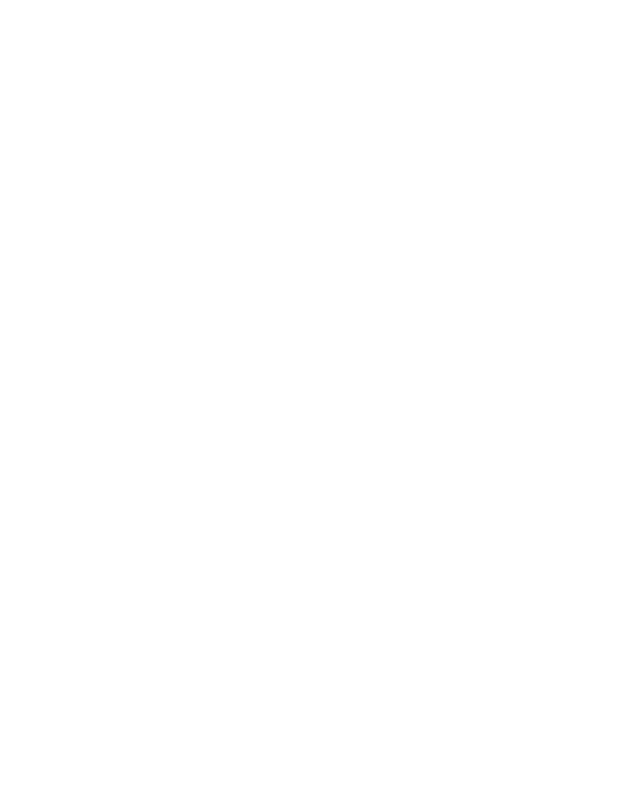
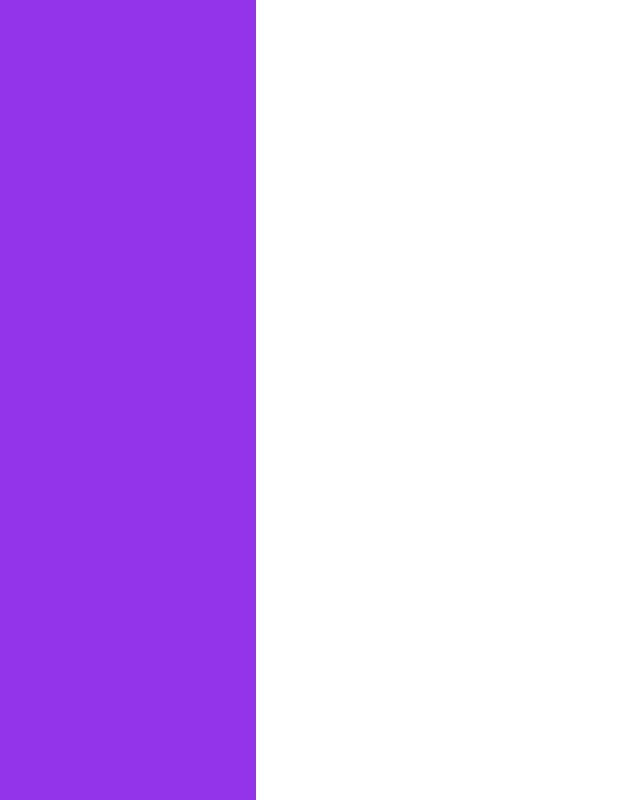
Before and after one commit to kaiotosto/admin-dashboard, a plain HTML site: page index.html in a window 1280 px wide. Shown: the whole page, without its empty margins (0-640 px from the left). Drawn offline with Linux system fonts and the light colour scheme.

Commit message:
add layout

```diff
--- a/index.html
+++ b/index.html
@@ -1,12 +1,16 @@
 <!DOCTYPE html>
 <html lang="en">
-<head>
-    <meta charset="UTF-8">
-    <meta name="viewport" content="width=device-width, initial-scale=1.0">
-    <link rel="stylesheet" href="style.css">
-    <title>Admin Dashboard</title>
-</head>
-<body>
-
-</body>
+	<head>
+		<meta charset="UTF-8" />
+		<meta name="viewport" content="width=device-width, initial-scale=1.0" />
+		<link rel="stylesheet" href="style.css" />
+		<title>Admin Dashboard</title>
+	</head>
+	<body>
+		<div class="container">
+			<div class="sidebar"></div>
+			<div class="header"></div>
+			<div class="content"></div>
+		</div>
+	</body>
 </html>
--- a/style.css
+++ b/style.css
@@ -0,0 +1,27 @@
+* {
+	margin: 0;
+	padding: 0;
+	border: 0;
+	font-size: 100%;
+	font: inherit;
+	vertical-align: baseline;
+	box-sizing: border-box;
+}
+
+.container {
+	height: 100vh;
+    width: 100vw;
+	display: grid;
+	grid-template-columns: 1fr 4fr;
+	grid-template-rows: 1fr 5fr;
+}
+
+.sidebar {
+	background-color: #9333ea;
+	grid-row: 1/3;
+}
+
+.header {
+    grid-column: 2/3;
+    grid-row: 1/2;
+}
```
